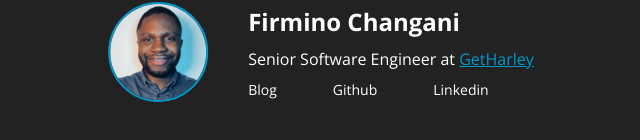
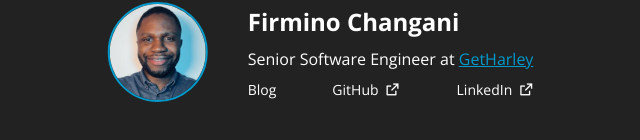
Before and after one commit to flowck/firmino.work, a Next.js app: page / in a window 1280 px wide. Shown: the part 348-488 px from the top of the page, without its empty margins (319-959 px from the left). Built offline with nearby package versions, Linux system fonts and the light colour scheme.

Commit message:
add icons

```diff
--- a/src/components/Navigation.tsx
+++ b/src/components/Navigation.tsx
@@ -1,5 +1,6 @@
 import Link from "next/link";
 import { CSSType, styled } from "stitches.config";
+import { Icon } from "./Icon";
 
 interface Props {
   css?: CSSType;
@@ -18,6 +19,7 @@ export function Navigation({ css }: Props) {
               target={item.isExternal ? "_blank" : "_parent"}
             >
               {item.label}
+              {item.isExternal && <Icon css={{ marginLeft: "$1" }} className="ri-external-link-line" />}
             </Link>
           </li>
         ))}
@@ -59,21 +61,13 @@ const menuItems = [
     isExternal: false,
   },
   {
-    label: "Github",
+    label: "GitHub",
     path: "https://github.com/flowck",
     isExternal: true,
   },
   {
-    label: "Linkedin",
+    label: "LinkedIn",
     path: "https://linkedin.com/in/firminochangani",
     isExternal: true,
   },
-  // {
-  //   label: "Projects",
-  //   path: "/projects",
-  // },
-  // {
-  //   label: "About",
-  //   path: "/about",
-  // },
 ];
```
